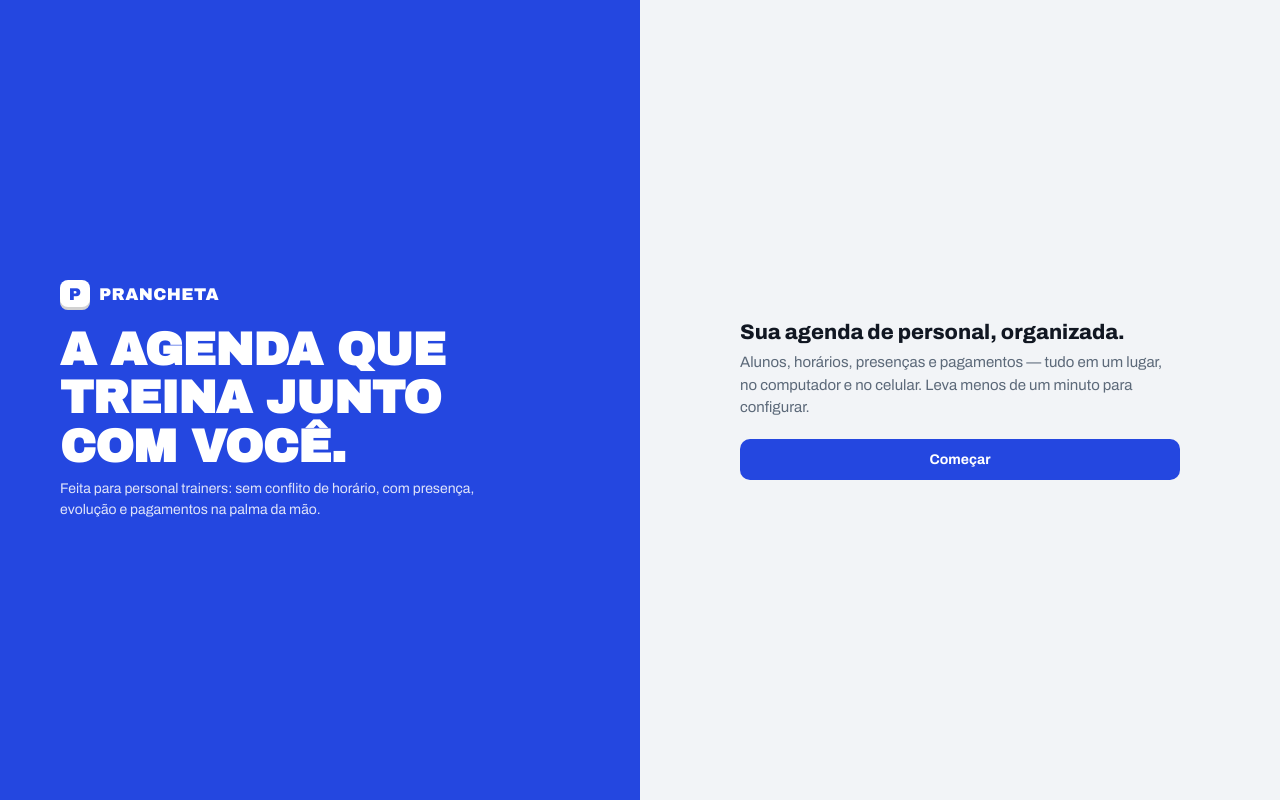
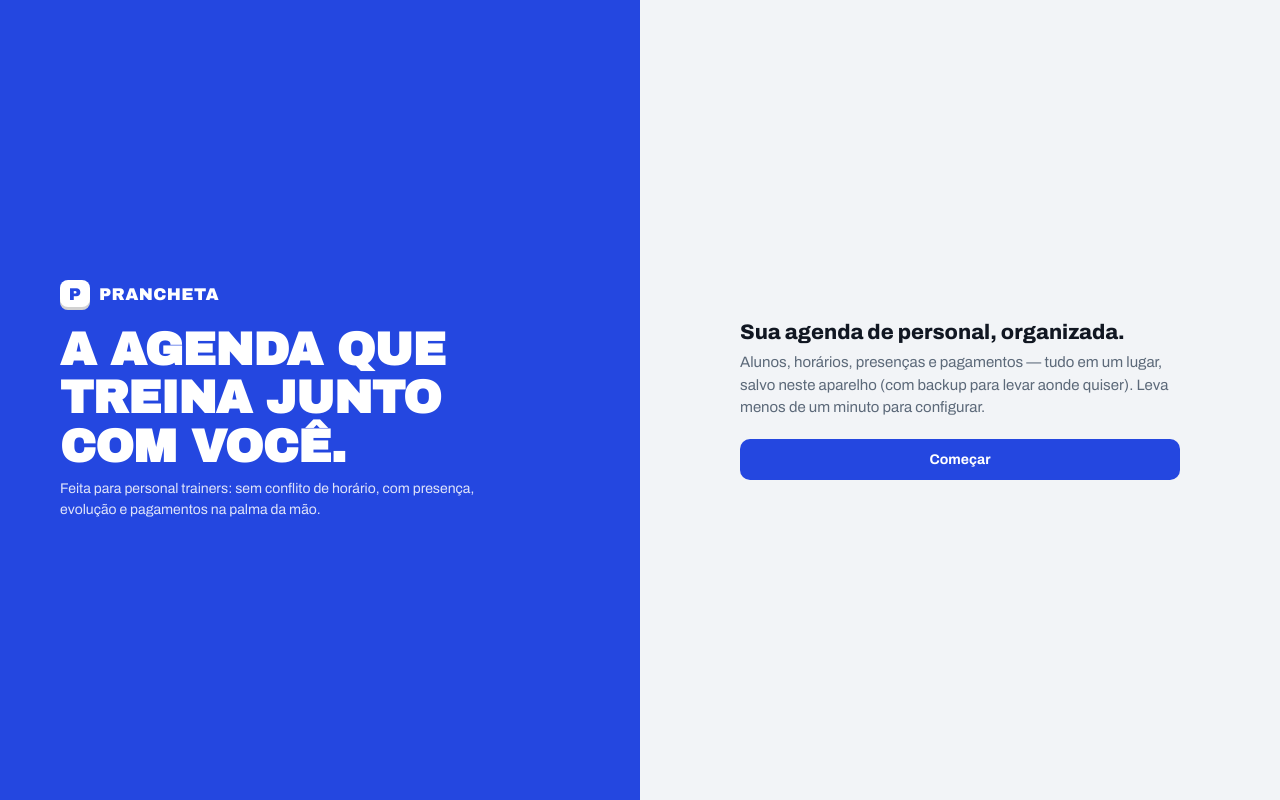
Before and after one commit to jcgoliver21/prancheta, a plain HTML site: page index.html in a window 1280 px wide. Drawn offline with Linux system fonts and the light colour scheme.

Commit message:
Texto de boas-vindas reflete o modo de armazenamento (nuvem vs. aparelho)
Co-Authored-By: Claude Fable 5 <noreply@anthropic.com>

```diff
--- a/index.html
+++ b/index.html
@@ -886,7 +886,7 @@ function renderOnboarding(){
   let inner='';
   if(ob.step===0){
     inner=`<h2 style="font-size:21px;font-weight:800;margin-bottom:6px">Sua agenda de personal, organizada.</h2>
-    <p class="muted" style="margin-bottom:20px">Alunos, horários, presenças e pagamentos — tudo em um lugar, no computador e no celular. Leva menos de um minuto para configurar.</p>
+    <p class="muted" style="margin-bottom:20px">Alunos, horários, presenças e pagamentos — tudo em um lugar, ${S.cloud?'sincronizado no computador e no celular':'salvo neste aparelho (com backup para levar aonde quiser)'}. Leva menos de um minuto para configurar.</p>
     <button class="btn wide" data-a="ob-go">Começar</button>`;
   }else if(ob.step===1){
     inner=steps+`<div class="eyebrow" style="margin-bottom:4px">Passo 1 de 3</div>
```
